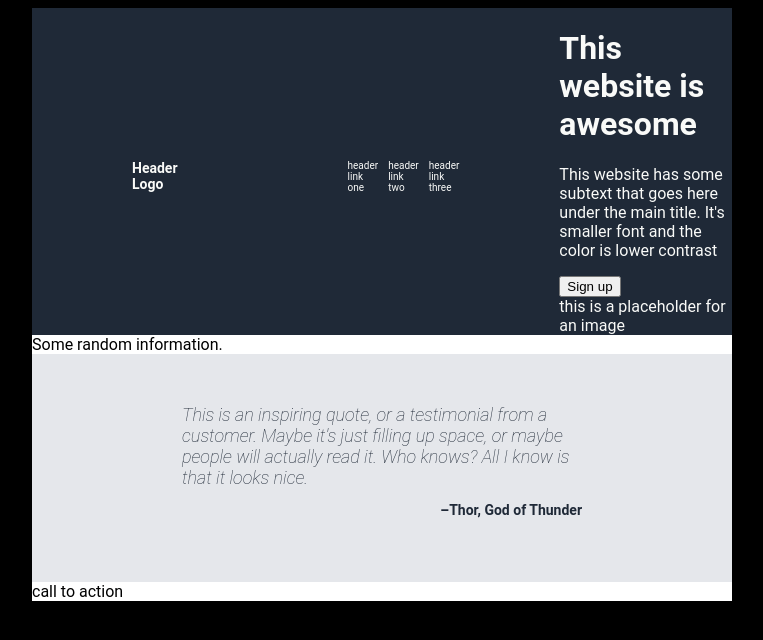
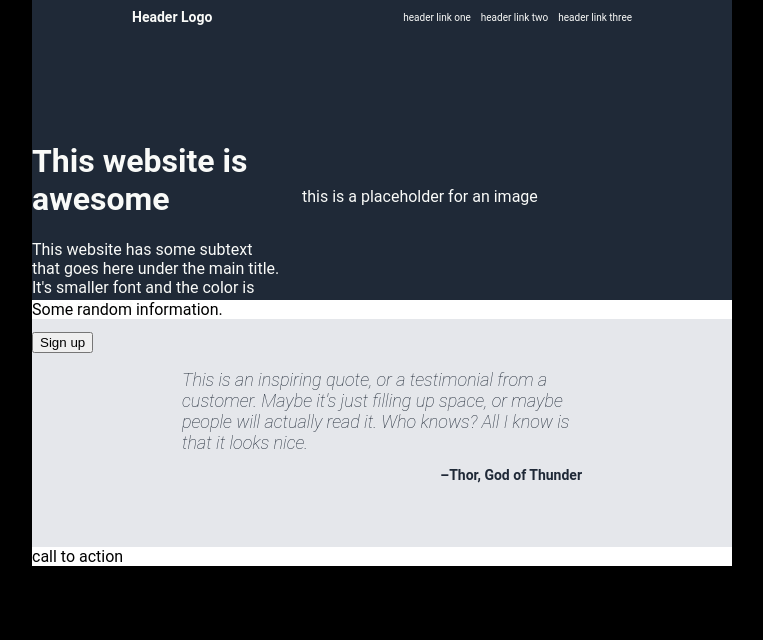
Before and after one commit to bennyzarrabi/landing-page, a plain HTML site: page index.html in a window 1280 px wide. Shown: the whole page, without its empty margins (258-1021 px from the left). Drawn offline with Linux system fonts and the light colour scheme.

Commit message:
finished css for the header of the first section

```diff
--- a/index.html
+++ b/index.html
@@ -23,7 +23,7 @@
                     <p>This website has some subtext that goes here under the main title. It's smaller font and the color is lower contrast</p>
                     <button>Sign up</button>
                 </div>
-                <div>this is a placeholder for an image</div>
+                <div class="placeholder">this is a placeholder for an image</div>
             </div>
             <div></div>
         </div>
--- a/style.css
+++ b/style.css
@@ -5,12 +5,12 @@ body {
     justify-content: center;
     padding: 0;
     font-family: "roboto", sans-serif;
+    margin: 0;
 }
 
 .box {
     width: 700px;
     display: flex;
-    align-items: center;
     box-sizing: border-box;
 
 
@@ -19,29 +19,57 @@ body {
 .one {
     background: #1f2937;
     color: #f9faf8;
+    flex-wrap: wrap;
+    height: 300px;
+
 }
 
     .header {
         display: flex;
         flex-wrap: nowrap;
         align-items: center;
-        gap: 170px;
-
+        height: 34px;
+        width: 500px;
+        margin-left: 100px;
+        justify-content: space-between;
     }
 
         .logo {
-            margin-left: 100px;
             font-weight: 700;
             font-size: 14px;
-            margin-top: 10px;
         }
 
         .links {
-            margin-right: 100px;
             font-size: 10px;
-            margin-top: 10px;
             display: flex;
             gap: 10px;
+        }
+
+    .main {
+        display: flex;
+        align-items: center;
+        gap: 20px;
+    }
+
+        .title {
+            width: 250px;
+            height: 150px;
+        }
+
+            .title h1 {
+
+            }
+
+            .title p {
+
+            }
+
+            .title button {
+
+            }
+
+        .placeholder {
+
         }
 
 
@@ -54,6 +82,7 @@ body {
     padding: 50px 150px;
     display: flex;
     flex-wrap: wrap;
+    align-items: center;
 }
 
     .quote {
```
